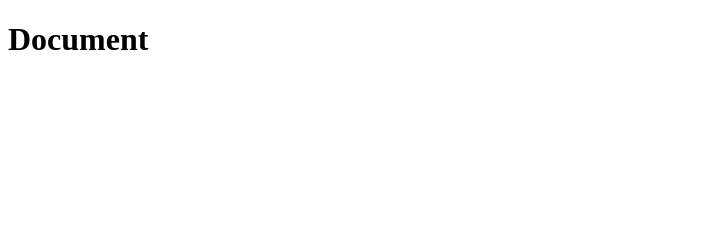
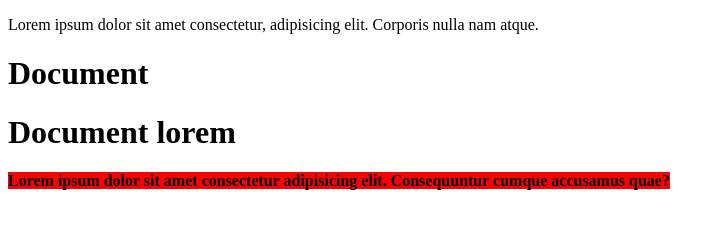
Before and after one commit to Elitedev2000/frontend-pro, a plain HTML site: page module-1/lesson-7/index.html in a window 1280 px wide. Shown: the whole page, without its empty margins (0-725 px from the left). Drawn offline with Linux system fonts and the light colour scheme.

Commit message:
added other elements of DOM

```diff
--- a/module-1/lesson-7/index.html
+++ b/module-1/lesson-7/index.html
@@ -1,16 +1,30 @@
 <!DOCTYPE html>
 <html lang="en">
+
 <head>
     <meta charset="UTF-8">
     <meta http-equiv="X-UA-Compatible" content="IE=edge">
     <meta name="viewport" content="width=device-width, initial-scale=1.0">
     <title>lesson-7 | JavaScrip DOM</title>
 </head>
+
 <body>
 
-   <h1>Document</h1>
+
+    <p>Lorem ipsum dolor sit amet consectetur, adipisicing elit. Corporis nulla nam atque.</p>
+
+    <h1 id="text">Document</h1>
+
+    <h1 name="text" class="text">
+        Document
+        <span>lorem</span>
+    </h1>
+
+
+    <strong>Lorem ipsum dolor sit amet consectetur adipisicing elit. Consequuntur cumque accusamus quae?</strong>
 
 
     <script src="script.js"></script>
 </body>
+
 </html>
--- a/module-1/lesson-7/script.js
+++ b/module-1/lesson-7/script.js
@@ -53,4 +53,35 @@
 
 ///// ------>>>>> DOM
 
-console.log(window.document);
+// let title = document.getElementById("text");
+
+// let title = document.getElementsByClassName("text"); // HTML Collection deb ataladi
+
+// let title = document.getElementsByTagName("h1");
+
+// let title = document.getElementsByTagName("text");
+
+// let title = document.querySelector("#text");
+
+// let title = document.querySelector("h1");
+
+// let title = document.querySelectorAll("h1");
+
+let title = document.querySelector(".text");
+
+// console.log(title.parentNode); // body
+// console.log(title.parentNode.parentNode); // html
+// console.log(title.parentNode.parentNode.parentNode); // html document
+// console.log(title.parentNode.parentNode.parentNode.parentNode); // null
+
+// console.log(title.parentElement); // parentNode dek ishlaydi
+
+// console.log(title.textContent); // document va html matnlarini ko'rsatadi
+
+// console.log(title.innerHTML); // document va html taglarini ham qo'shib ko'rsatadi
+
+console.log(title.previousElementSibling); // o'zidan avvalgi element - tagni ko'rsatadi
+
+console.log(title.nextElementSibling); // o'zidan keyingi element - tagni ko'rsatadi
+
+console.log((title.nextElementSibling.style.background = "red"));
```
